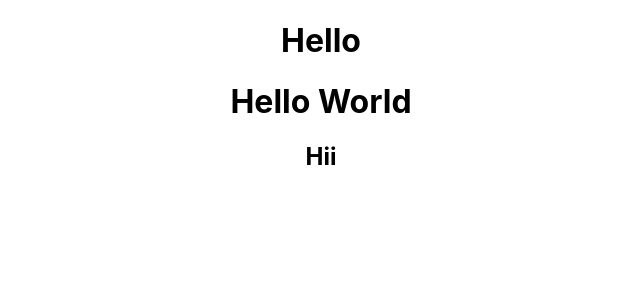
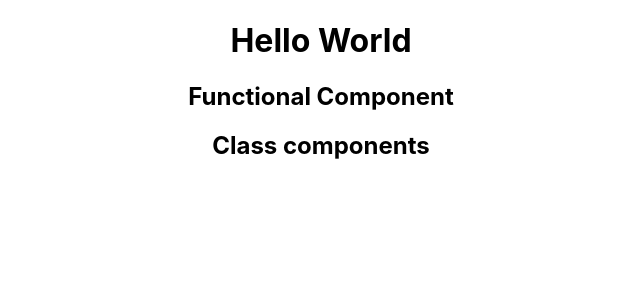
Before and after one commit to Mithun-18/react-basics, a React (Create React App) app: page / in a window 1280 px wide. Shown: the top 300 px of the page, without its empty margins (319-959 px from the left). Built offline with nearby package versions, Linux system fonts and the light colour scheme.

Commit message:
Class component Added

```diff
--- a/src/App.js
+++ b/src/App.js
@@ -1,13 +1,14 @@
 //import logo from './logo.svg';
-//import React from 'react';
+import React,{Component} from 'react';
 import './App.css';
 import {Greet} from './components/Greet';
+import Welcome from './components/Welcome';
 
 function App() {
   return (
     <div className="App">
-      <h1>Hello</h1>
       <Greet/>
+      <Welcome/>
     </div>
   );
 }
--- a/src/components/Greet.js
+++ b/src/components/Greet.js
@@ -3,5 +3,5 @@
 export const Greet= () =>
     <>
         <h1>Hello World</h1>
-        <h2>Hii</h2>
+        <h2>Functional Component</h2>
     </>
--- /dev/null
+++ b/src/components/Welcome.js
@@ -0,0 +1,9 @@
+import React,{Component} from "react";
+
+class Welcome extends Component{
+    render(){
+       return <h2>Class components </h2>
+    }
+}
+
+export default Welcome
```
